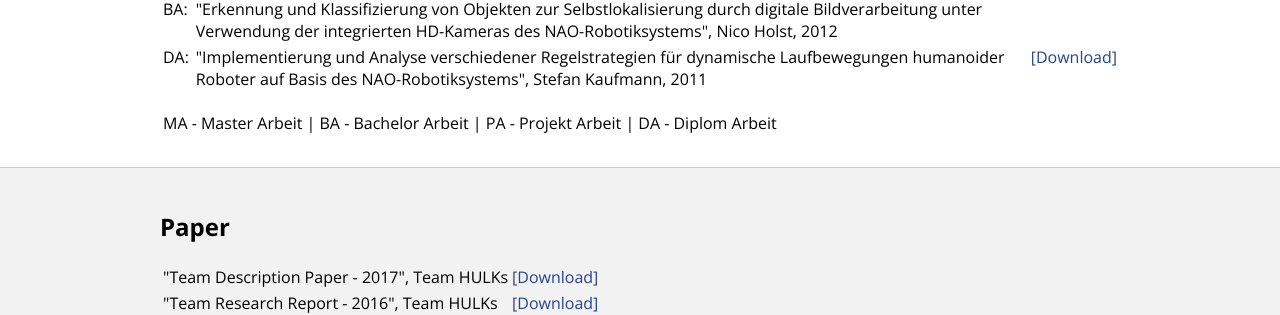
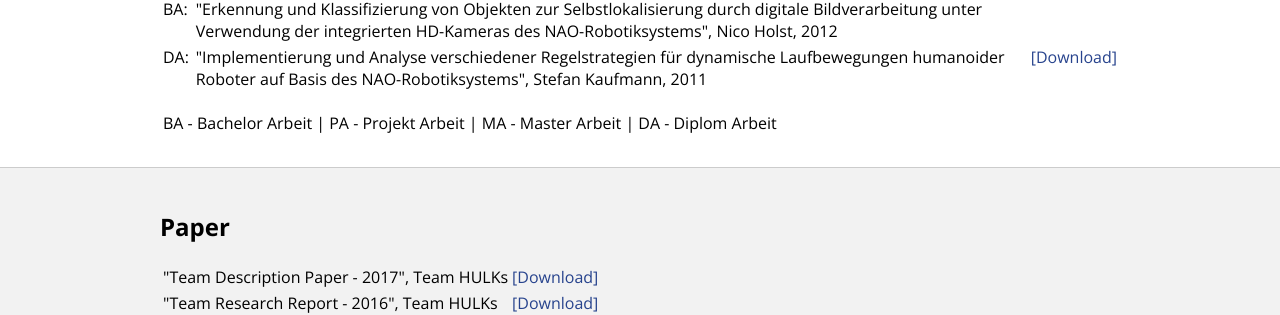
Before and after one commit to HULKs/hulks.github.io, a Jekyll site: the page built from teamhulks/publications.html, in a window 1280 px wide and 900 px high, scrolled down 944 px. Shown: the part 249-564 px from the top of the window. Built offline with Jekyll 4.4.1, drawn with Linux system fonts in a browser that asks for light colours.

Commit message:
New XAs name order

```diff
--- a/teamhulks/publications.html
+++ b/teamhulks/publications.html
@@ -127,7 +127,7 @@ title: Abschlussarbeiten
     <p></p>
     <table>
       <tr>
-        <td>MA - Master Arbeit | BA - Bachelor Arbeit | PA - Projekt Arbeit | DA - Diplom Arbeit</td>
+        <td>BA - Bachelor Arbeit | PA - Projekt Arbeit | MA - Master Arbeit | DA - Diplom Arbeit</td>
       </tr>
     </table>
   </div>
```
